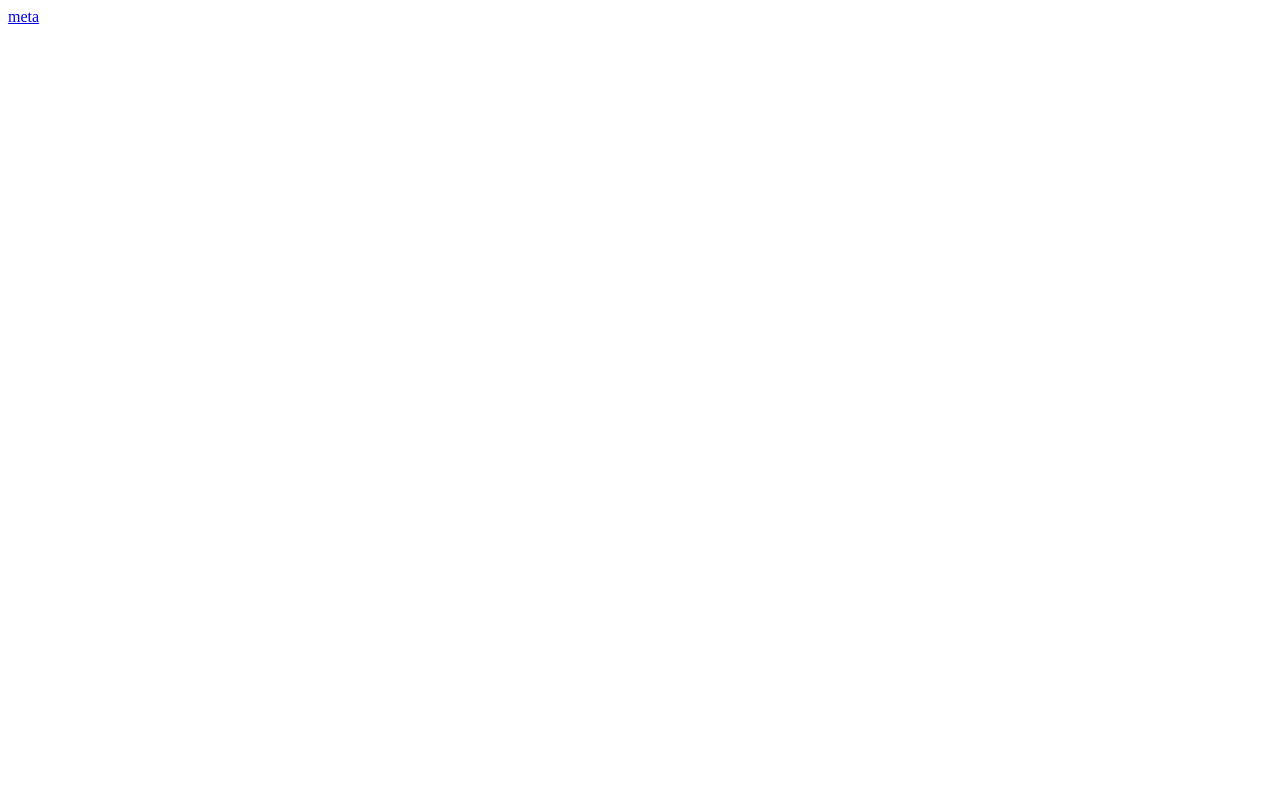
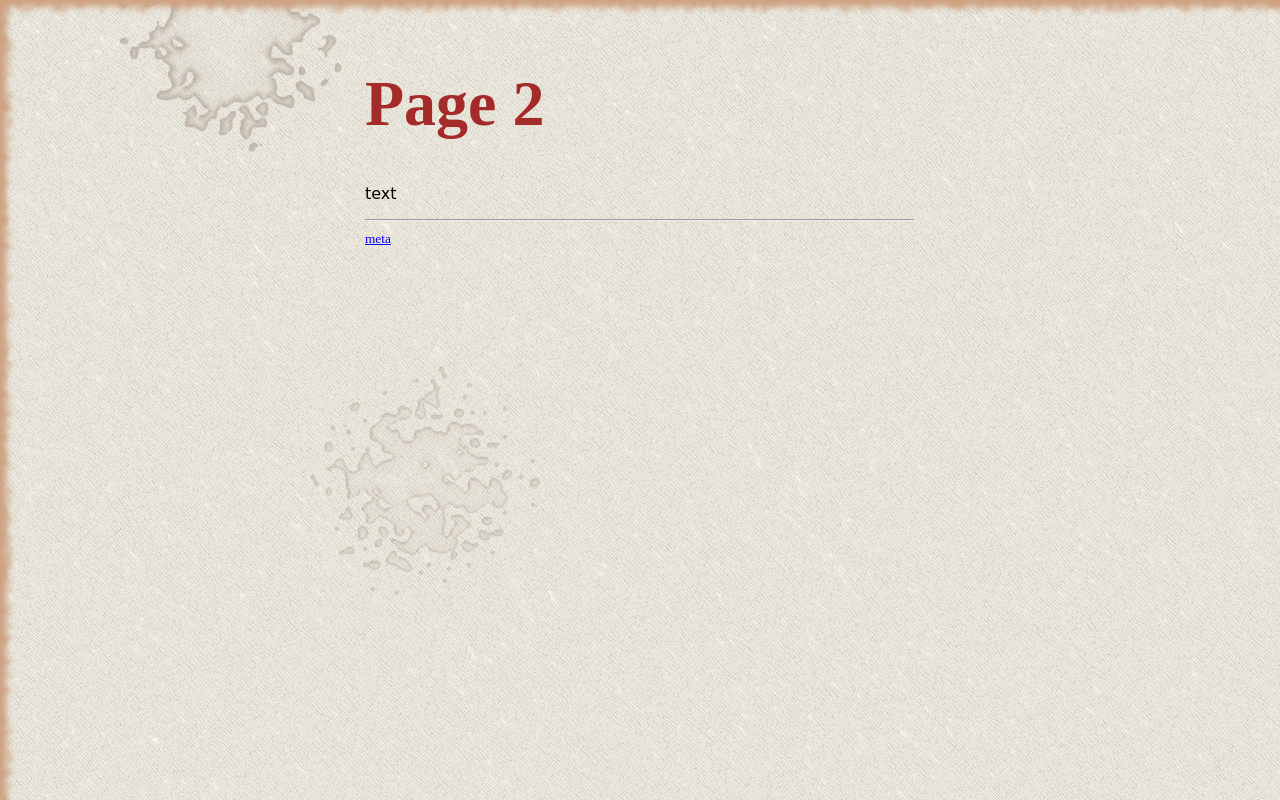
Before and after one commit to IACS-26-27/web-design-1-cyoa-group-1, a website: page spich/2-StayAtStore.html in a window 1280 px wide. Drawn offline with Linux system fonts and the light colour scheme.

Commit message:
updated page 2 a bit

```diff
--- a/spich/0-Template.html
+++ b/spich/0-Template.html
@@ -9,8 +9,7 @@
       content="yeah"
     />
     <title>Tab Title</title>
-     <link rel="stylesheet" type="text/css" href="styles.css" />
-    <base href="./" />
+    <link rel="stylesheet" type="text/css" href="../styles.css" />
   </head>
   <!--Everything under body is frontend-->
   <body>
--- a/spich/2-StayAtStore.html
+++ b/spich/2-StayAtStore.html
@@ -2,5 +2,19 @@
 <html lang="'en">
   <head>
     <meta charset="utf-8"/>
+      <meta name="viewport" content="width=device-width, initial-scale=1" />
+    <meta
+      name="description"
+      content="A simple choose your own adventure game."
+    />
+    <title>page 2.mp3</title>
+     <link rel="stylesheet" type="text/css" href="../styles.css" />
+    <base href="./" />
+  </head>
+  <body>
+    <h1>Page 2</h1>
+    <p>text</p>
+    <hr />
+    <small>
    <a href="/spich/0-Template.html">meta
    </a>
```
Also changed, not shown: spich/1-StartingPage.html (+1 -1 lines).
